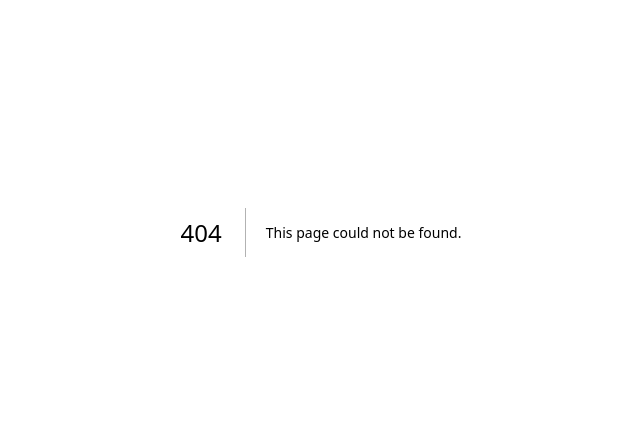
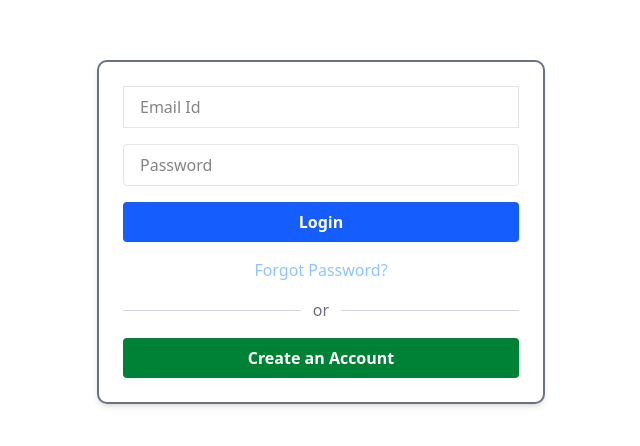
Before and after one commit to lavanya-usf/Recipe-Roots, a Next.js app: page /login in a window 1280 px wide. Before the commit this address had no page. Shown: the part 168-614 px from the top of the page, without its empty margins (319-959 px from the left). Built offline with nearby package versions, Linux system fonts and the light colour scheme.

Commit message:
Added Login Screen

```diff
--- /dev/null
+++ b/app/login/page.tsx
@@ -0,0 +1,56 @@
+'use client';
+
+import { useState } from 'react';
+
+export default function LoginPage() {
+  const [email, setEmail] = useState('');
+  const [password, setPassword] = useState('');
+  const [error, setError] = useState('');
+
+  return (
+    <div className="min-h-screen flex items-center justify-center">
+      <div className="sm:mx-4 max-w-md mx-auto p-6 border-2 border-gray-500 shadow-md rounded-lg">
+        <form className="space-y-4">
+          <input
+            type="email"
+            placeholder="Email Id"
+            value={email}
+            className="w-full px-4 py-2 border  focus:border-blue-600"
+            onChange={(e) => setEmail(e.target.value)}
+            required
+          />
+          <input
+            type="password"
+            placeholder="Password"
+            value={password}
+            className="w-full px-4 py-2 border rounded"
+            onChange={(e) => setPassword(e.target.value)}
+            required
+          />
+          <button
+            type="submit"
+            className="w-full px-4 py-2 bg-blue-600 text-white font-bold rounded cursor-pointer hover:bg-blue-800 transition duration-300"
+          >
+            Login
+          </button>
+
+          <div className="flex justify-center">
+            <span className="text-blue-300 cursor-pointer hover:text-blue-500 hover:underline">
+              Forgot Password?
+            </span>
+          </div>
+
+          <div className="flex items-center my-4">
+            <div className="flex-grow border-t border-gray-300" />
+            <span className="px-3 text-gray-500">or</span>
+            <div className="flex-grow border-t border-gray-300" />
+          </div>
+
+          <button className="w-full px-4 py-2 bg-green-700 text-white font-bold rounded cursor-pointer hover:bg-green-500 transition duration-300">
+            Create an Account
+          </button>
+        </form>
+      </div>
+    </div>
+  );
+}
--- a/components/navbar/navbar.tsx
+++ b/components/navbar/navbar.tsx
@@ -1,4 +1,5 @@
 "use client";
+import Link from 'next/link';
 import Image from "next/image";
 import { House, Star, Heart, CircleUserRound, Menu, X } from "lucide-react";
 import { NavbarElement } from "../ui/navbarelement";
@@ -18,10 +19,10 @@ export default function Page() {
         <NavbarElement Icon={House} title="Home" />
         <NavbarElement Icon={Star} title="Top Picks" />
         <NavbarElement Icon={Heart} title="Favorites" />
+        <Link href = "/login">
         <NavbarElement Icon={CircleUserRound} title="Login" />
+        </Link>
       </div>
-
-
 
       <button
         className="md:hidden text-white hover:text-gray-700 transition duration-300"
```
Also changed, not shown: app/signup/page.tsx (added).
